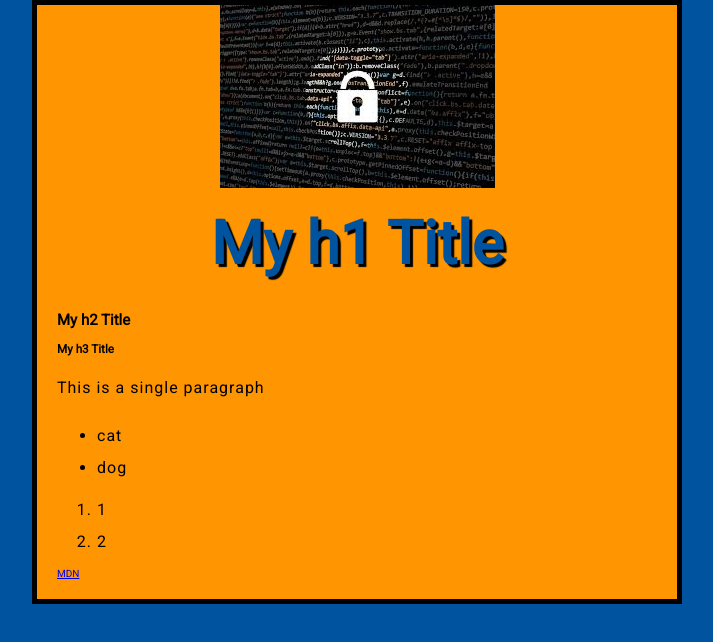
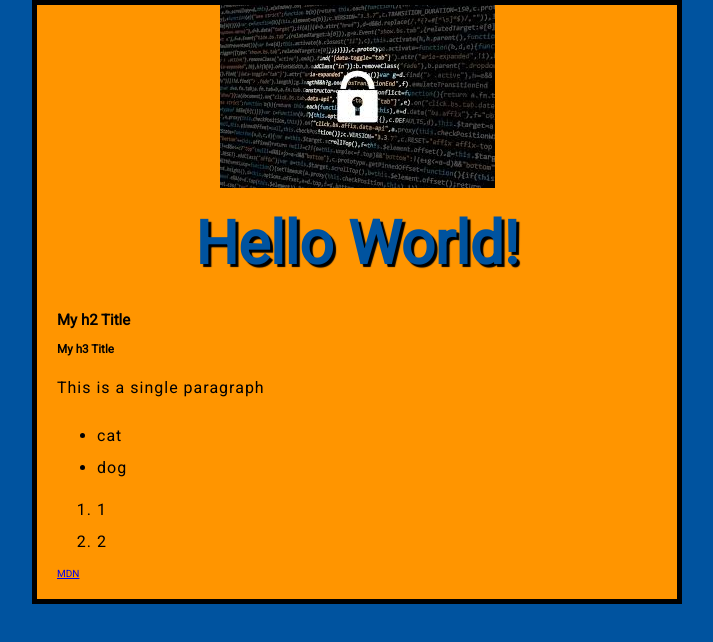
Before and after one commit to AceFire2014/Workshop2017, a plain HTML site: page index.html in a window 1280 px wide. Shown: the whole page, without its empty margins (283-996 px from the left). Drawn offline with Linux system fonts and the light colour scheme; a web font is replaced by a local one.

Commit message:
add a js file which apply ha content to hello world

```diff
--- a/index.html
+++ b/index.html
@@ -24,5 +24,7 @@
     </ol>
 
     <a href="https://developer.mozilla.org">MDN</a>
+
+    <script src="scripts/main.js"></script>
   </body>
 </html>
--- /dev/null
+++ b/scripts/main.js
@@ -0,0 +1,2 @@
+var myHeading = document.querySelector('h1');
+myHeading.textContent = 'Hello World!';
```
